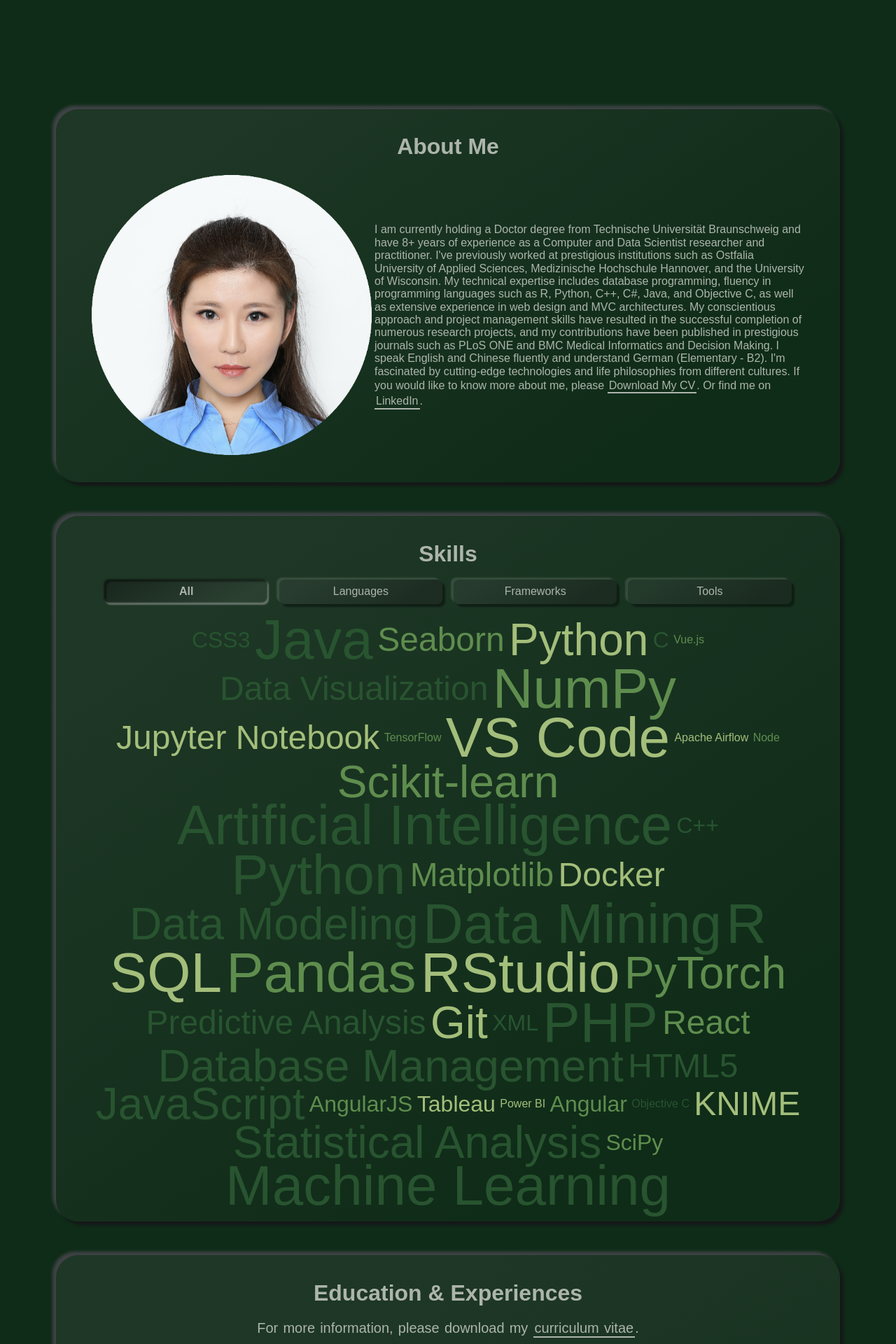
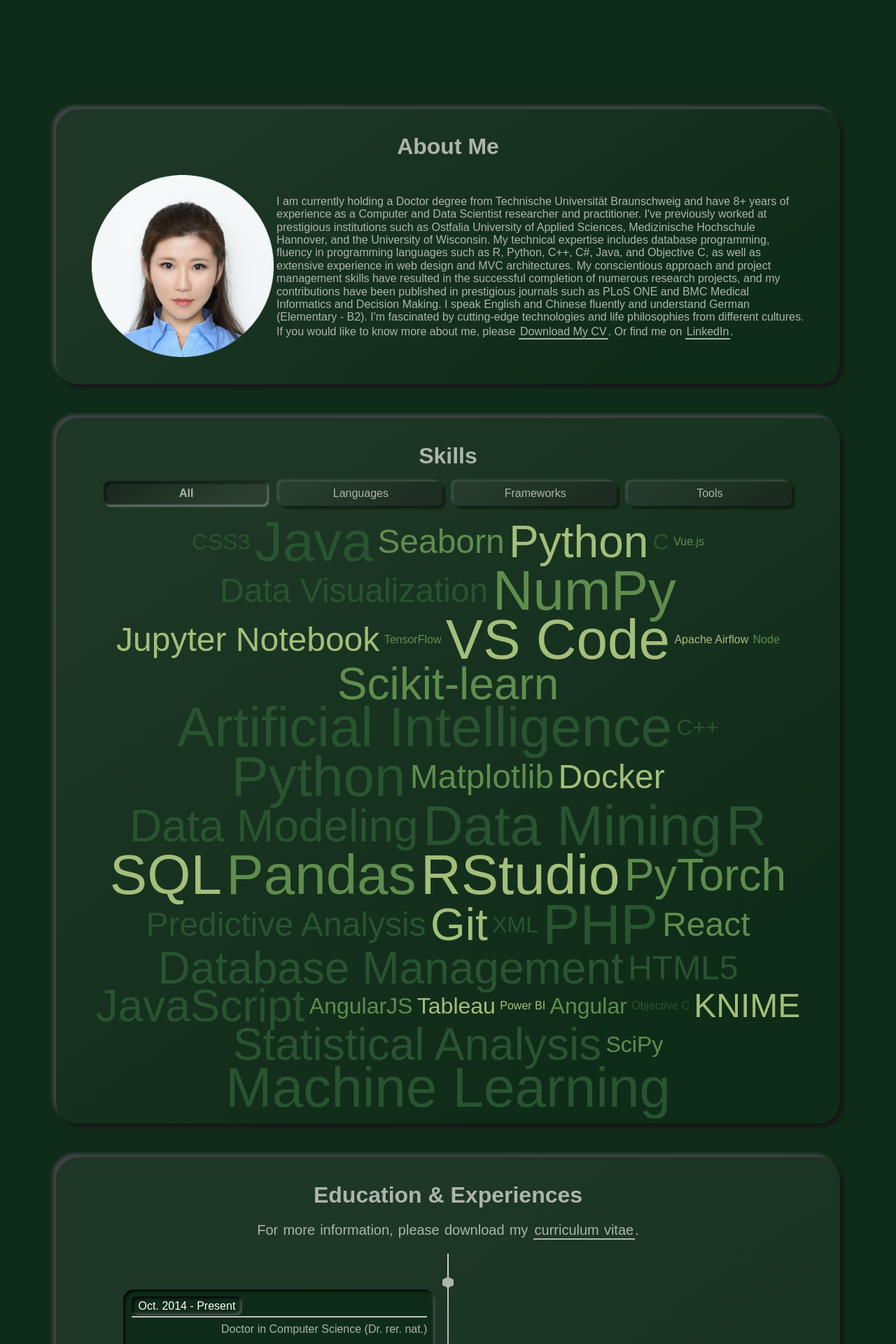
Before and after one commit to xkortum/xkortum.github.io, a Jekyll site: the page built from index.html, in a window 1280 px wide. Shown: the part 904-2824 px from the top of the page at 70% size. Built offline with Jekyll 4.4.1, drawn with Linux system fonts in a browser that asks for light colours; some web fonts are replaced.

Commit message:
change logo pictures

```diff
--- a/_includes/section-aboutme.html
+++ b/_includes/section-aboutme.html
@@ -2,7 +2,7 @@
 <p class="description" data-aos="fade-down">
     <table>
         <tr>
-            <td><img src="assets/favicon/profile_circle.png" alt="Profile Pic" width="400" height="400"></td>
+            <td><img src="assets/favicon/profile_circle.png" alt="Profile Pic" width="260" height="260"></td>
             <td>{{site.about_me_description}}</td>
         </tr>
     </table>
```
Also changed, not shown: assets/favicon/favicon-16x16.png, assets/favicon/favicon-32x32.png, assets/favicon/favicon.ico, assets/favicon/favicon.png (added).
